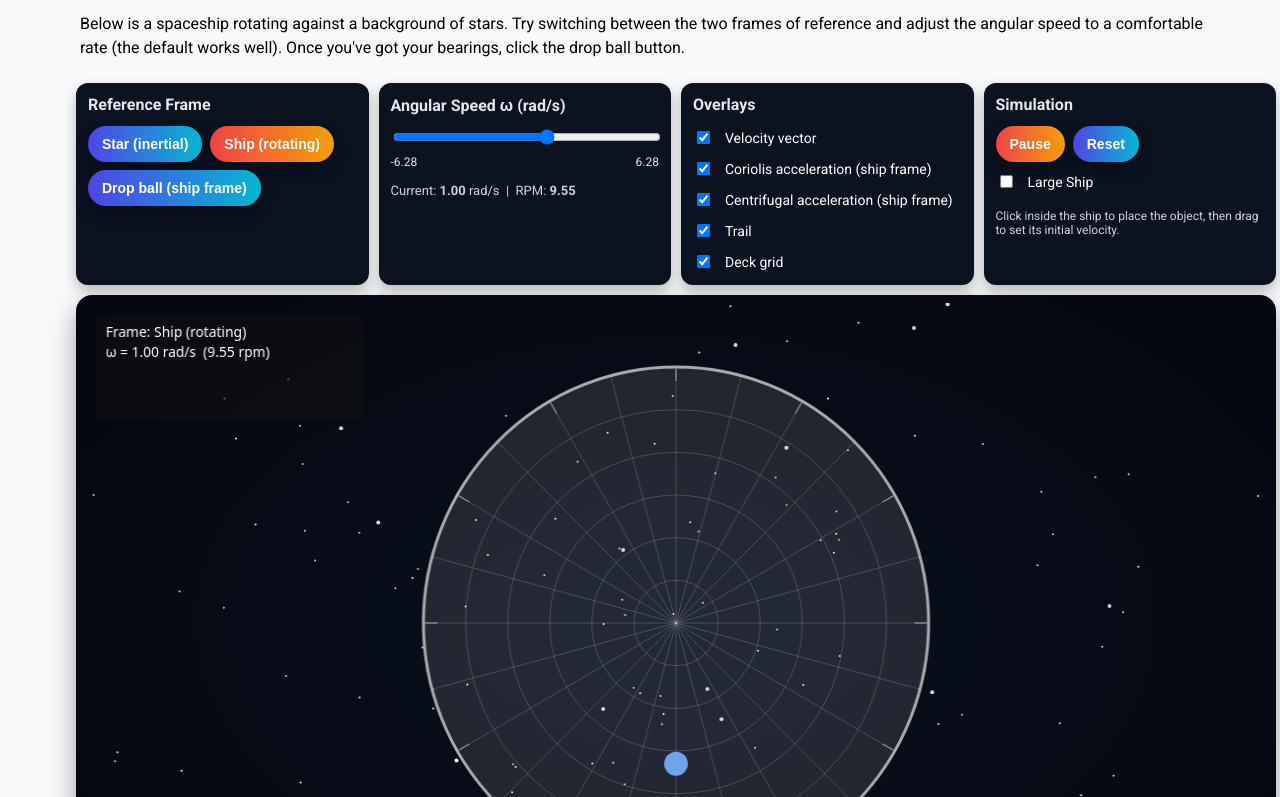
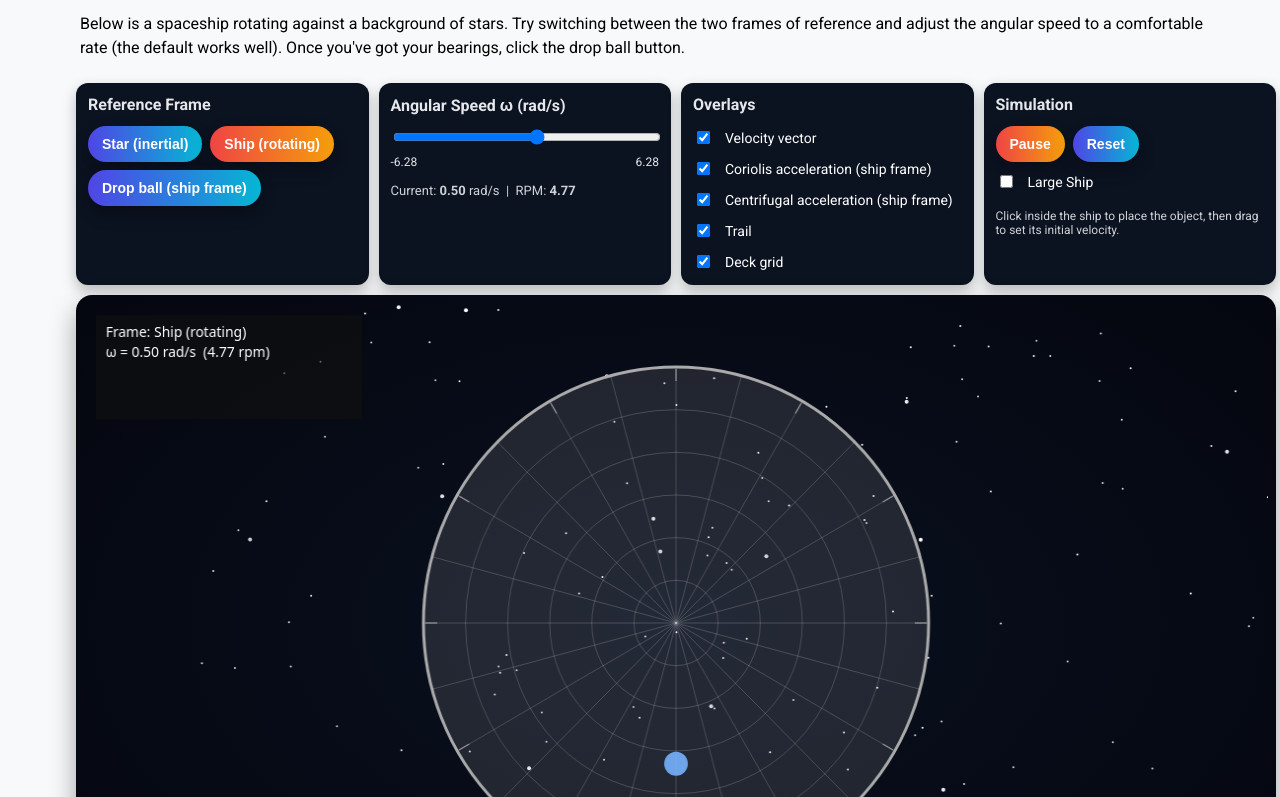
Before and after one commit to ncinko/hypertextbook2, a React (Create React App) app: page /kk in a window 1280 px wide. Shown: the part 1083-1880 px from the top of the page. Built offline with nearby package versions, Linux system fonts and the light colour scheme.

Commit message:
update default angular speed

```diff
--- a/src/components/RotatingShip2D.js
+++ b/src/components/RotatingShip2D.js
@@ -33,7 +33,7 @@ export default function RotatingShip2D() {
   const [largeShip, setLargeShip] = useState(false);
 
   // angular speed ω (rad/s)
-  const [omega, setOmega] = useState(1.0); // ~0.5 rev/s
+  const [omega, setOmega] = useState(0.5);
 
   // time
   const tRef = useRef(0);
```
Also changed, not shown: 1 other file (tests, documents, lock files or other folders).
